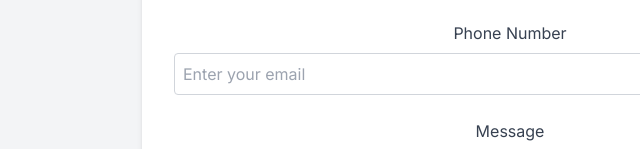
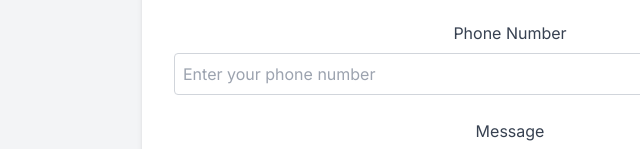
Before and after one commit to Fawzytech/propTech, a plain HTML site: page index.html in a window 1280 px wide. Shown: the part 4439-4588 px from the top of the page, 130-770 px from the left. Drawn offline with nearby package versions, Linux system fonts and the light colour scheme.

Commit message:
Update index.html

```diff
--- a/index.html
+++ b/index.html
@@ -571,7 +571,7 @@
       </div>
       <div>
         <label class="block text-gray-700 mb-2" for="email">Phone Number</label>
-        <input class="w-full border border-gray-300 rounded p-2" type="email" id="email" placeholder="Enter your email">
+        <input class="w-full border border-gray-300 rounded p-2" type="email" id="phone number" placeholder="Enter your phone number">
       </div>
        <div>
         <label class="block text-gray-700 mb-2" for="message">Message</label>
```
